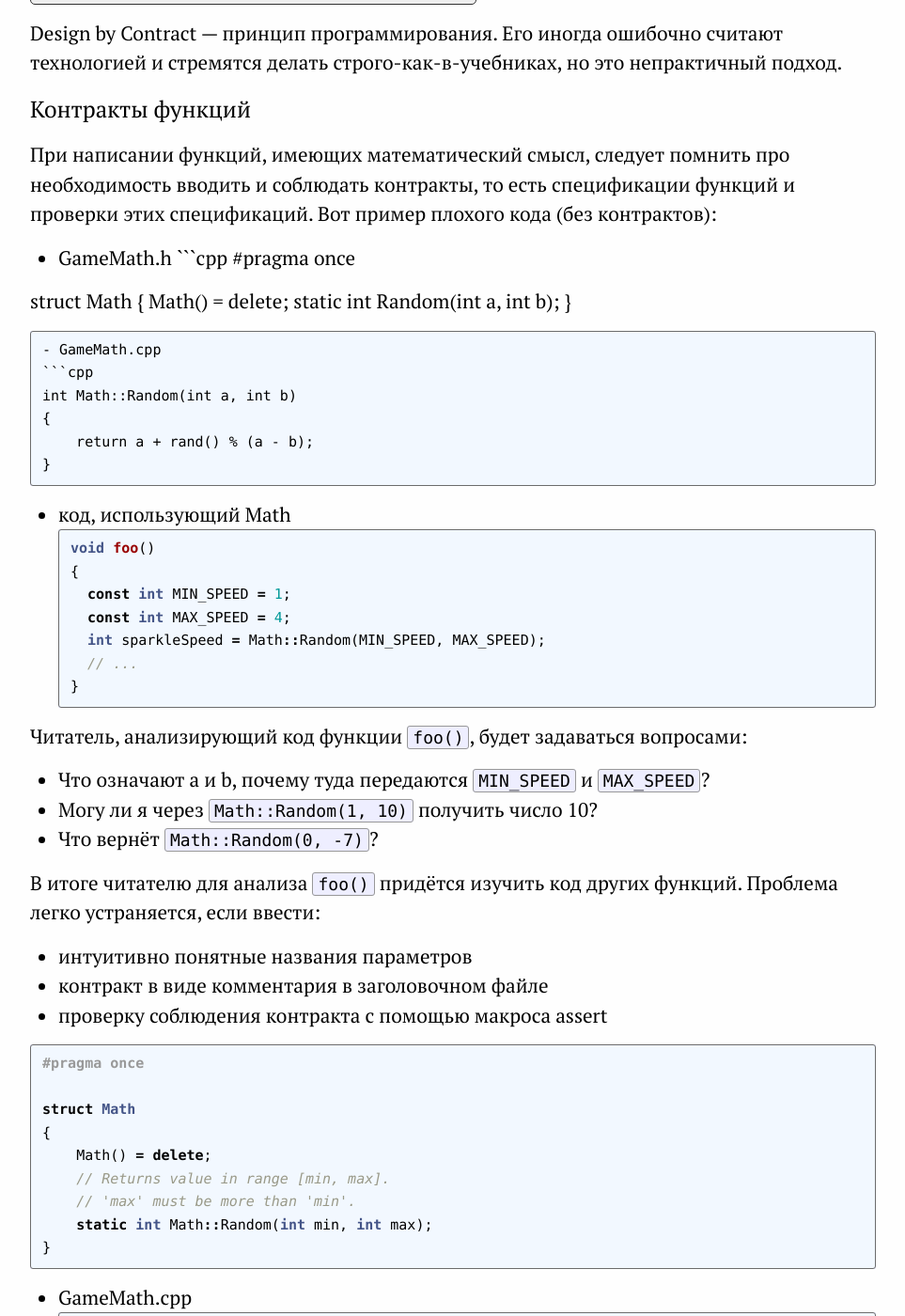
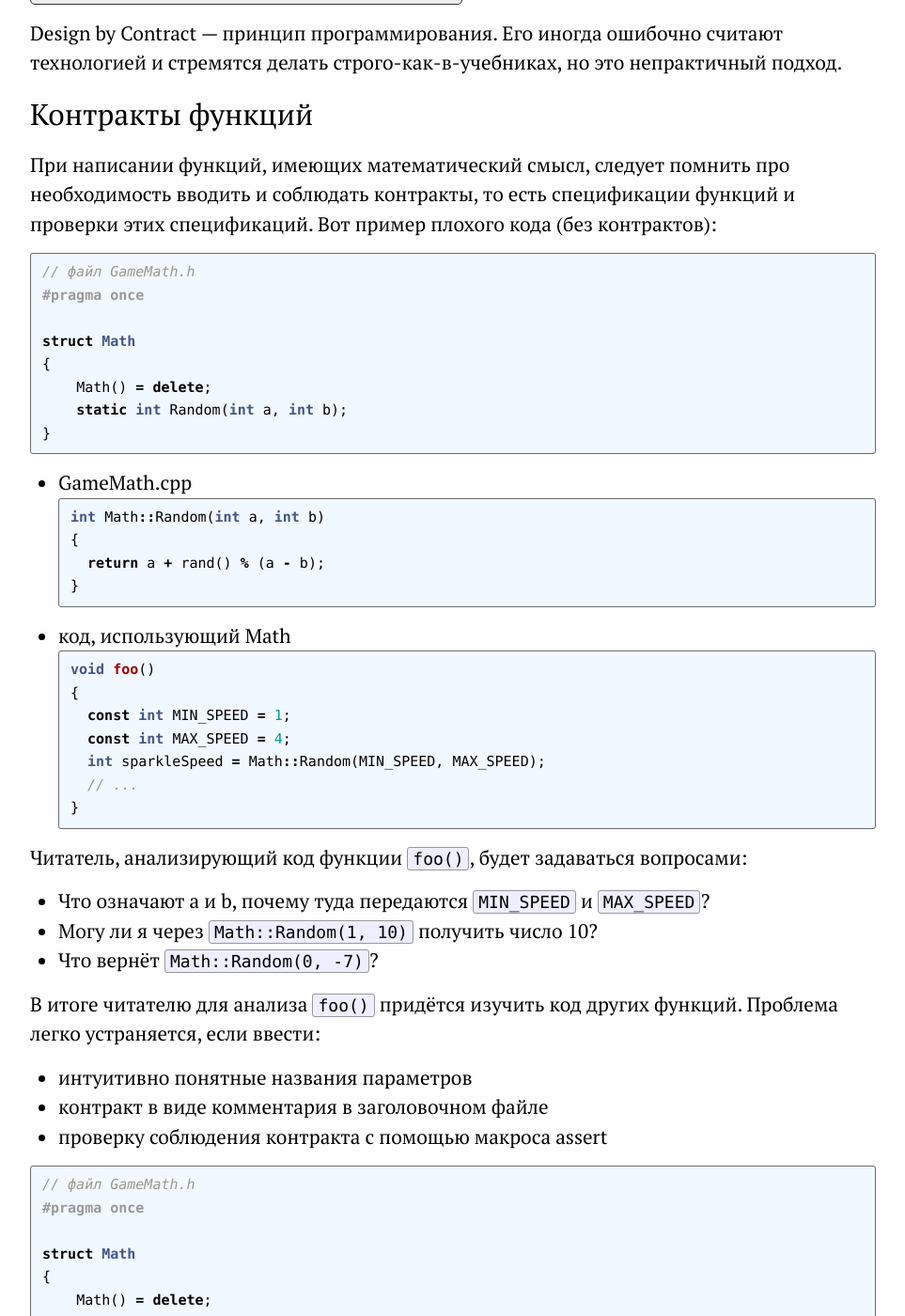
Before and after one commit to ps-group/ps-group.github.io, a Jekyll site: the page built from _sfml/design-by-contract.md, in a window 1280 px wide and 1400 px high, scrolled down 381 px. Shown: the whole window at 94% size, without its empty margins (158-1121 px from the left). Built offline with Jekyll 4.4.1, drawn with Linux system fonts in a browser that asks for light colours.

Commit message:
Исправлена вёрстка в design-by-contract.md

````diff
--- a/_sfml/design-by-contract.md
+++ b/_sfml/design-by-contract.md
@@ -4,10 +4,12 @@ title: "Программирование по контракту в языке C
 
 Design by Contract &mdash; принцип программирования. Его иногда ошибочно считают технологией и стремятся делать строго-как-в-учебниках, но это непрактичный подход.
 
-### Контракты функций
+## Контракты функций
+
 При написании функций, имеющих математический смысл, следует помнить про необходимость вводить и соблюдать контракты, то есть спецификации функций и проверки этих спецификаций. Вот пример плохого кода (без контрактов):
-- GameMath.h
+
 ```cpp
+// файл GameMath.h
 #pragma once
 
 struct Math
@@ -34,17 +36,18 @@ void foo()
 }
 ```
 
-Читатель, анализирующий код функции ```foo()```, будет задаваться вопросами:
-- Что означают a и b, почему туда передаются ```MIN_SPEED``` и ```MAX_SPEED```?
-- Могу ли я через ```Math::Random(1, 10)``` получить число 10?
-- Что вернёт ```Math::Random(0, -7)```?
+Читатель, анализирующий код функции `foo()`, будет задаваться вопросами:
+- Что означают a и b, почему туда передаются `MIN_SPEED` и `MAX_SPEED`?
+- Могу ли я через `Math::Random(1, 10)` получить число 10?
+- Что вернёт `Math::Random(0, -7)`?
 
-В итоге читателю для анализа ```foo()``` придётся изучить код других функций. Проблема легко устраняется, если ввести:
+В итоге читателю для анализа `foo()` придётся изучить код других функций. Проблема легко устраняется, если ввести:
 - интуитивно понятные названия параметров
 - контракт в виде комментария в заголовочном файле
 - проверку соблюдения контракта с помощью макроса assert
 
 ```cpp
+// файл GameMath.h
 #pragma once
 
 struct Math
@@ -55,8 +58,9 @@ struct Math
     static int Math::Random(int min, int max);
 }
 ```
-- GameMath.cpp
+
 ```cpp
+// файл GameMath.cpp
 int Math::Random(int min, int max)
 {
     assert(min < max);
@@ -64,7 +68,8 @@ int Math::Random(int min, int max)
 }
 ```
 
-### Инварианты объектов и структур данных
+## Инварианты объектов и структур данных
+
 Проверка инвариантов, постусловий и предусловий у объектов изучается подробнее в курсе ООП. Это не мешает использовать инварианты, описанные в документации STL, например, на [cppreference.com](en.cppreference.com/w/).
 
 Примеры инвариантов в STL:
@@ -77,7 +82,8 @@ int Math::Random(int min, int max)
 Примеры постусловий в STL:
 - после изменения ```std::string str;``` все инварианты сохраняются
 
-### Немного теории
+## Немного теории
+
 Контракты &mdash; часть формальных методов проверки корректности программ.
 
 Опытные разработчики могут использовать другие реализации идеи контрактов (но перечисленные ниже способы не рекомендуются для новичков):
@@ -87,7 +93,8 @@ int Math::Random(int min, int max)
 - грамотное создание API с учётом ООП, как пример &mdash; сокрытие данных с private/public и идиомой PIMPL
 - грамотное создание API с учётом ФП, как пример &mdash; optional и другие алгебраические типы данных
 
-### Читать далее
+## Читать далее
+
 - макрос assert: http://en.cppreference.com/w/cpp/error/assert
 - [Design by Contract](https://ru.wikipedia.org/wiki/%D0%9A%D0%BE%D0%BD%D1%82%D1%80%D0%B0%D0%BA%D1%82%D0%BD%D0%BE%D0%B5_%D0%BF%D1%80%D0%BE%D0%B3%D1%80%D0%B0%D0%BC%D0%BC%D0%B8%D1%80%D0%BE%D0%B2%D0%B0%D0%BD%D0%B8%D0%B5) на википедии.
 - [контракты в c++ 2017](http://www.open-std.org/JTC1/SC22/WG21/docs/papers/2015/n4415.pdf)
````
